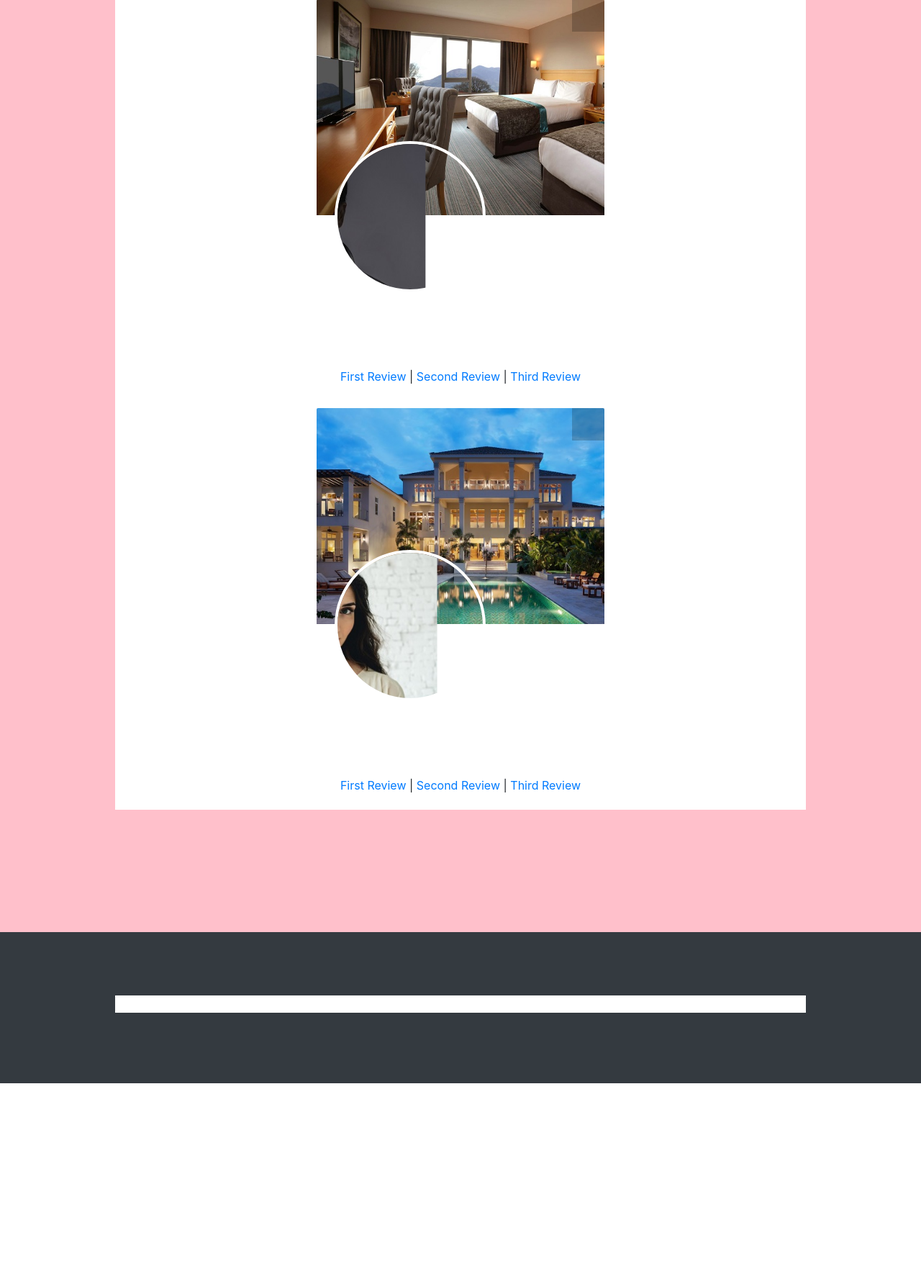
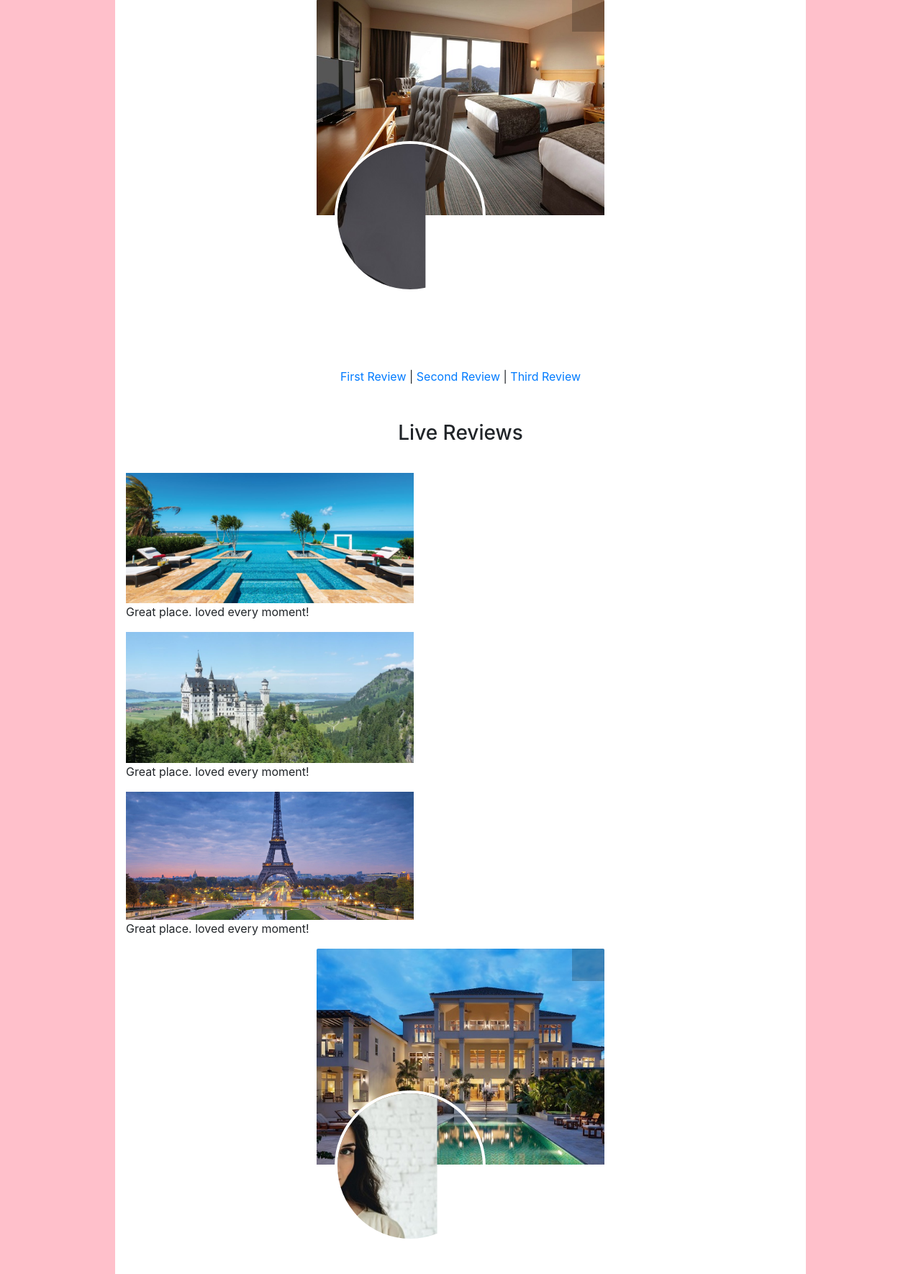
Before and after one commit to ThomasMckeown/travel, a PHP site: page / in a window 1280 px wide. Shown: the part 713-2483 px from the top of the page at 72% size. Before the commit the page ends 2218 px from the top, so only its background shows below. Run offline with PHP 8.4, Linux system fonts and the light colour scheme; data that the repository does not hold is empty.

Commit message:
added a vertical jquery slick slider
The vertical slick slider will be used to show off live
reviews that users have just uploaded with a short comment

```diff
--- a/index.php
+++ b/index.php
@@ -74,6 +74,7 @@
         <!-- /.container -->
 
         <div class="container">
+
   <div class="profile large">
     <div class="cover">
         <img src="reviewImages/hotel1.jpg" alt=""/>
@@ -142,9 +143,44 @@
         <div class="displayedReview2"></div>
       </div>
     </div>
+      <br><br>
+      <center><h3>Live Reviews</h3></center>
   </div>
 
+      <div class="verticalSlider">
+    <div>
+        <img src="images/Dr-Johns-House.jpg" alt="" width="400"/>
+        <p>Great place. loved every moment!</p>
+    </div>
 
+    <div>
+        <img src="images/Munich-Neuschwanstein-Castle.jpg" alt="" width="400"/>
+        <p>Great place. loved every moment!</p>
+
+    </div>
+
+    <div>
+        <img src="images/paris.jpg" alt="" width="400"/>
+        <p>Great place. loved every moment!</p>
+    </div>
+
+
+  </div>
+
+   <script type="text/javascript">
+
+      $('.verticalSlider').slick({
+        slidesToShow: 2,
+               slidesToScroll: 1,
+               autoplay: true,
+               autoplaySpeed: 2000,
+              vertical:true,
+
+               infinite: true,
+               useTransform: true
+      });
+
+  </script>
 
   <div class="profile large">
     <div class="cover">
@@ -185,6 +221,12 @@
   </div>
         </div>
 
+
+
+
+
+
+
         <br><br><br><br><br>
         <!-- Footer -->
         <footer class="py-5 bg-dark">
```
